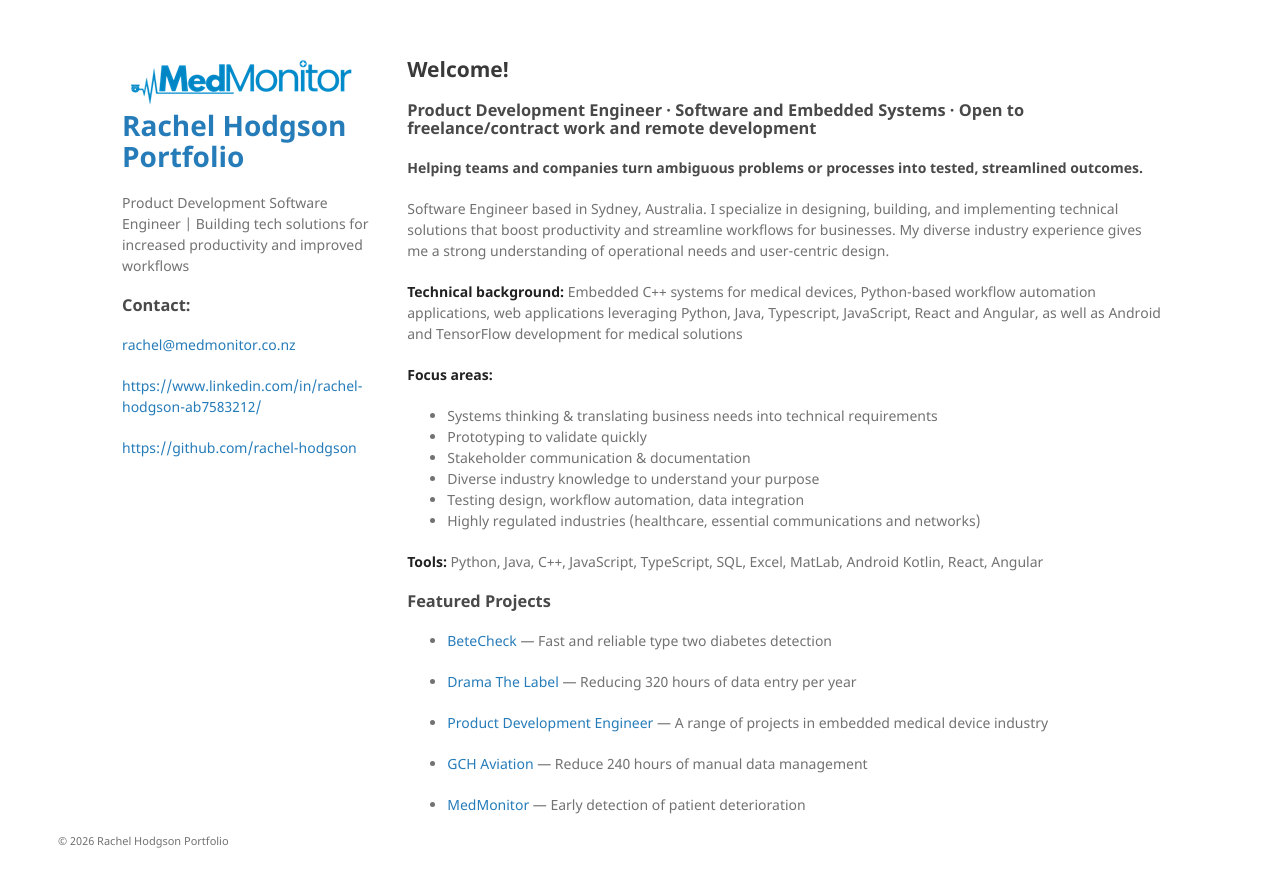
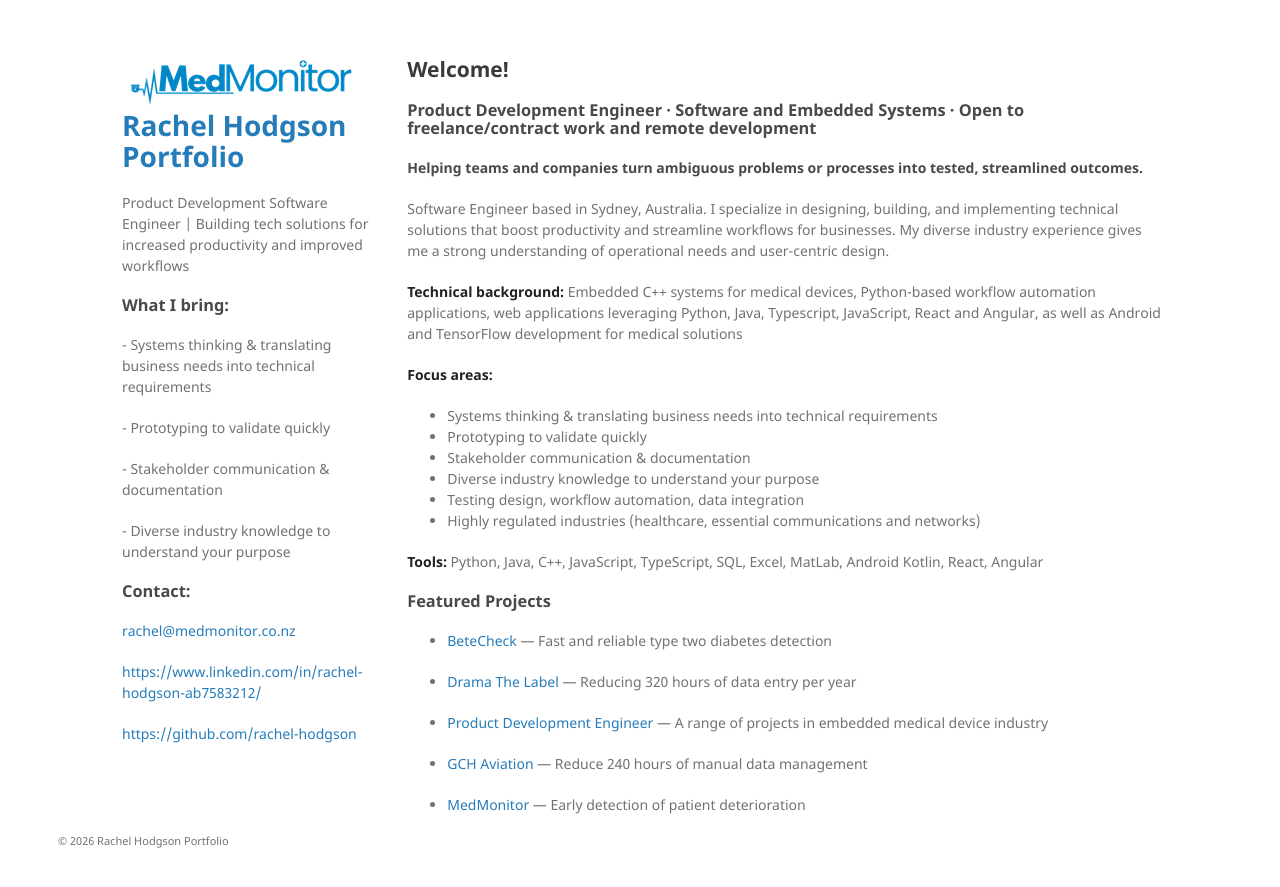
Before and after one commit to rachel-hodgson/rachel-hodgson.github.io, a Jekyll site: the page built from index.md, in a window 1280 px wide. Shown: the top 887 px of the page. Built offline with Jekyll 4.4.1, drawn with Linux system fonts in a browser that asks for light colours.

Commit message:
Update default.html

```diff
--- a/_layouts/default.html
+++ b/_layouts/default.html
@@ -20,7 +20,11 @@
         </h1>
 
         <p>{{ site.description }}</p>
-
+        <h3>What I bring:</h3>
+        <p>- Systems thinking & translating business needs into technical requirements</p>
+        <p>- Prototyping to validate quickly</p>
+        <p>- Stakeholder communication & documentation</p>
+        <p>- Diverse industry knowledge to understand your purpose</p>
 
         <h3>Contact:</h3>
         <a href="mailto:rachel@medmonitor.co.nz">rachel@medmonitor.co.nz</a>
```
